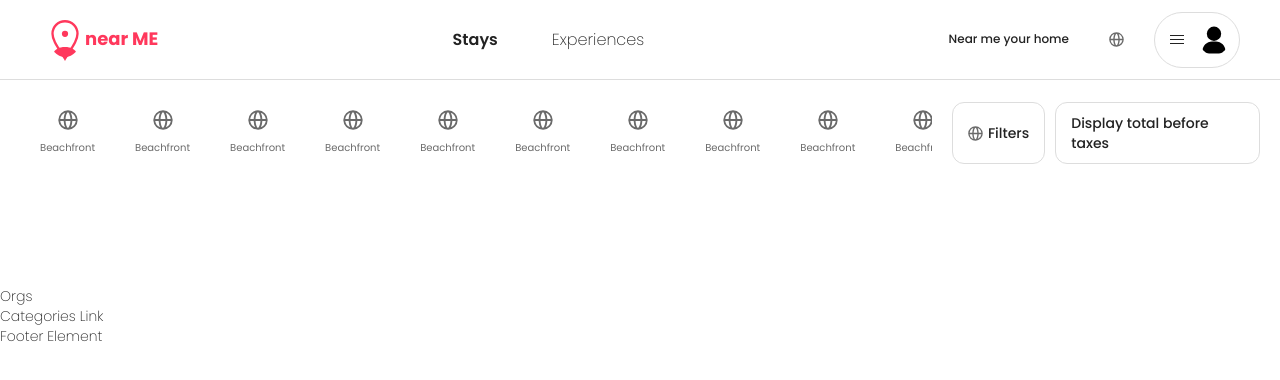
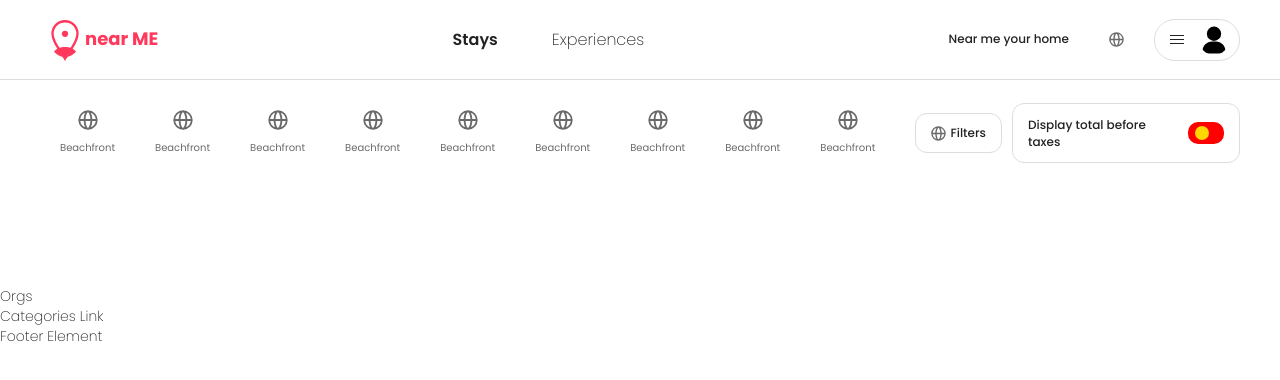
Before and after one commit to baccrie/near-me-app, a React (Vite) app in the folder frontend/: page / in a window 1280 px wide. Shown: the top 380 px of the page. Built offline with nearby package versions, Linux system fonts and the light colour scheme; the HTML template or start-up script is replaced by a standard one.

Commit message:
styling the frontend

```diff
--- a/frontend/src/components/HeaderNav.module.css
+++ b/frontend/src/components/HeaderNav.module.css
@@ -135,7 +135,7 @@
 }
 
 .cta button:last-child {
-  padding: 1.2rem 1rem 1.2rem 1.5rem;
+  padding: 0.5rem 1rem 0.5rem 1.5rem;
   border: 1px solid var(--color-grey-1);
   border-radius: 5rem;
   cursor: pointer;
--- a/frontend/src/components/MainNav.module.css
+++ b/frontend/src/components/MainNav.module.css
@@ -1,5 +1,5 @@
 .mainNav {
-  padding: 2rem;
+  padding: 2rem 4rem;
 
   margin-bottom: 10rem;
 
@@ -21,7 +21,7 @@
 }
 
 .mainNav ul li {
-  font-size: 10px;
+  font-size: 1rem;
   padding: 1rem 2rem;
   font-weight: 400;
 
@@ -40,7 +40,7 @@
 }
 
 .mainNav ul li img {
-  width: 20px;
+  width: 2rem;
   margin-bottom: 1rem;
 }
 
@@ -48,6 +48,7 @@
   display: flex;
   justify-content: flex-end;
   margin-left: 2rem;
+  align-items: center;
 
   flex-grow: 1;
   margin-right: auto;
@@ -58,7 +59,7 @@
   padding: 1rem 1.5rem;
   border-radius: 1.2rem;
   border: 2px solid red;
-  font-size: 1.4rem;
+  font-size: 1.2rem;
   font-weight: 500;
 
   border: 1px solid var(--color-grey-1);
@@ -81,8 +82,42 @@
 .filters img {
   width: 1.5rem;
   margin-right: 0.5rem;
+  :red ;
 }
 
 .toggle {
   margin-left: 1rem;
+  padding: 1.2rem 1.5rem;
+  display: flex;
 }
+
+.toggle span {
+  margin-right: 2rem;
+}
+
+.toggleContainer {
+  width: 4rem;
+  height: 2.2rem;
+  background-color: red;
+  /* padding-left: 5px; */
+  border-radius: 1rem;
+  position: relative;
+}
+
+.toggleContainer div {
+  background-color: gold;
+  width: 1.4rem;
+  height: 1.4rem;
+  border-radius: 50%;
+
+  position: absolute;
+  top: 50%;
+  left: 0.7rem;
+  transform: translateY(-50%);
+  transition: all 0.5s;
+}
+
+.toggleContainer div:hover {
+  transform: translate(85%, -50%);
+  background-color: gold;
+}
--- a/frontend/src/components/MainNav.tsx
+++ b/frontend/src/components/MainNav.tsx
@@ -92,7 +92,7 @@ export default function MainNav() {
         <div className={styles.toggle}>
           <span>Display total before taxes</span>
           <div className={styles.toggleContainer}>
-            <div className="circle"></div>
+            <div className="circle">&nbsp;</div>
           </div>
         </div>
       </div>
```
